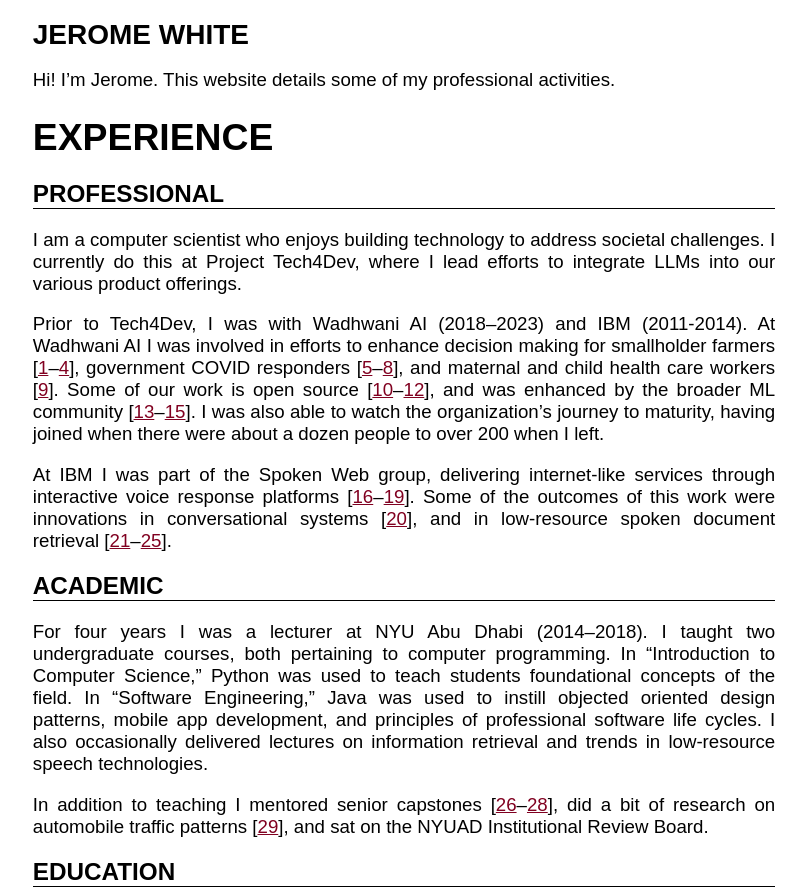
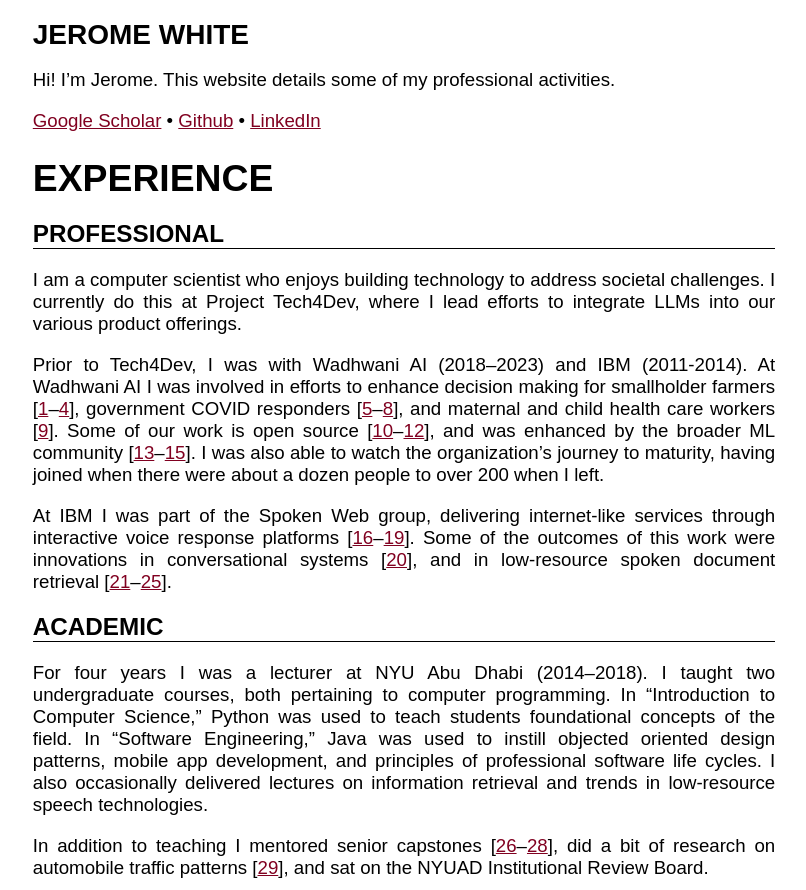
Before and after one commit to jerome-white/jerome-white.github.io, a plain HTML site: page index.html in a window 1280 px wide. Shown: the top 890 px of the page, without its empty margins (236-1042 px from the left). Drawn offline with Linux system fonts and the light colour scheme.

Commit message:
Re-add social media links

```diff
--- a/index.html
+++ b/index.html
@@ -44,6 +44,10 @@
 </header>
 <p>Hi! I’m Jerome. This website details some of my professional
 activities.</p>
+<p><a
+href="https://scholar.google.com/citations?hl=en&amp;user=hbaPnrUAAAAJ&amp;view_op=list_works&amp;sortby=pubdate">Google
+Scholar</a> • <a href="https://github.com/jerome-white">Github</a> • <a
+href="https://www.linkedin.com/in/jerome-white/">LinkedIn</a></p>
 <h1 id="experience">Experience</h1>
 <h2 id="professional">Professional</h2>
 <p>I am a computer scientist who enjoys building technology to address
```
